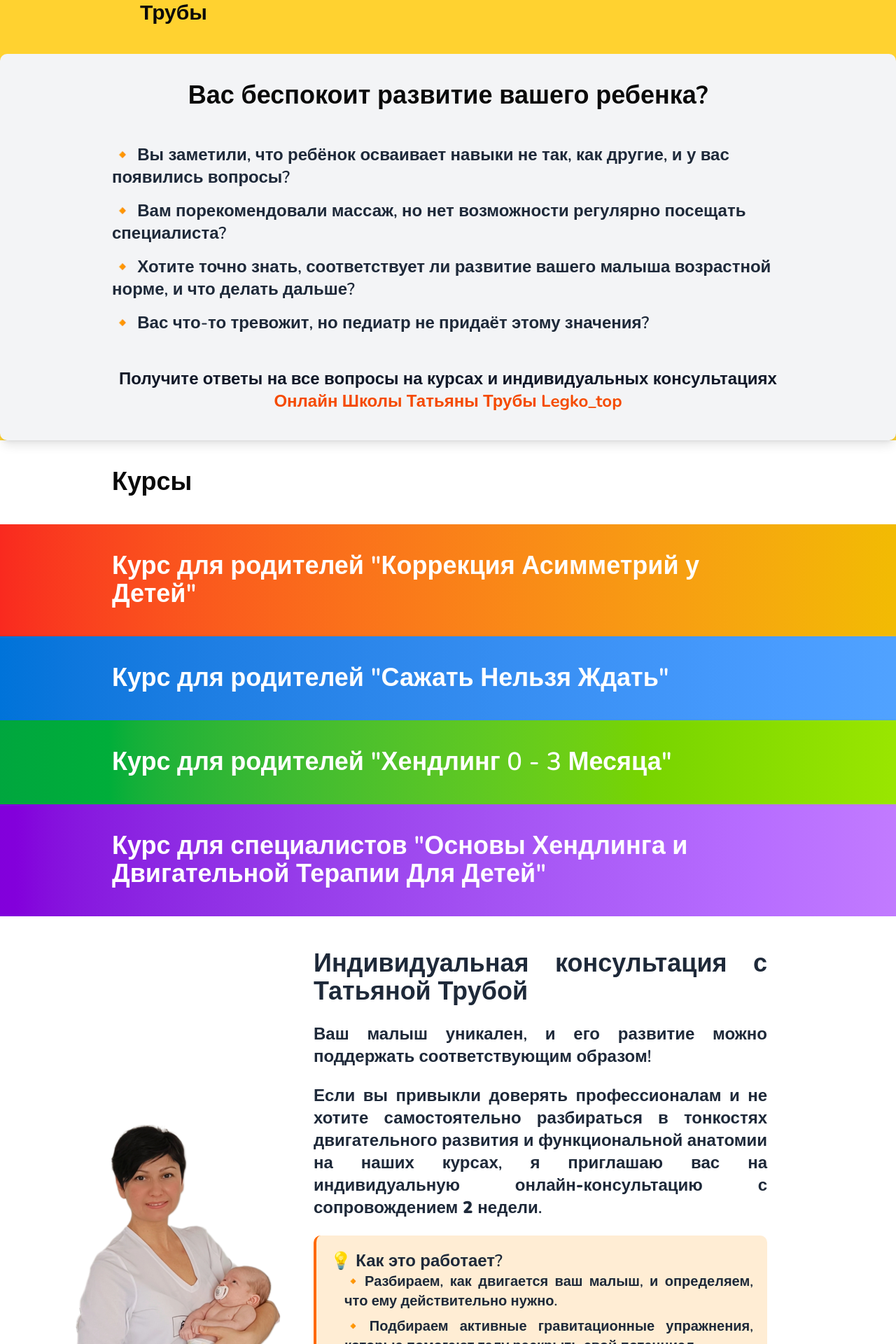
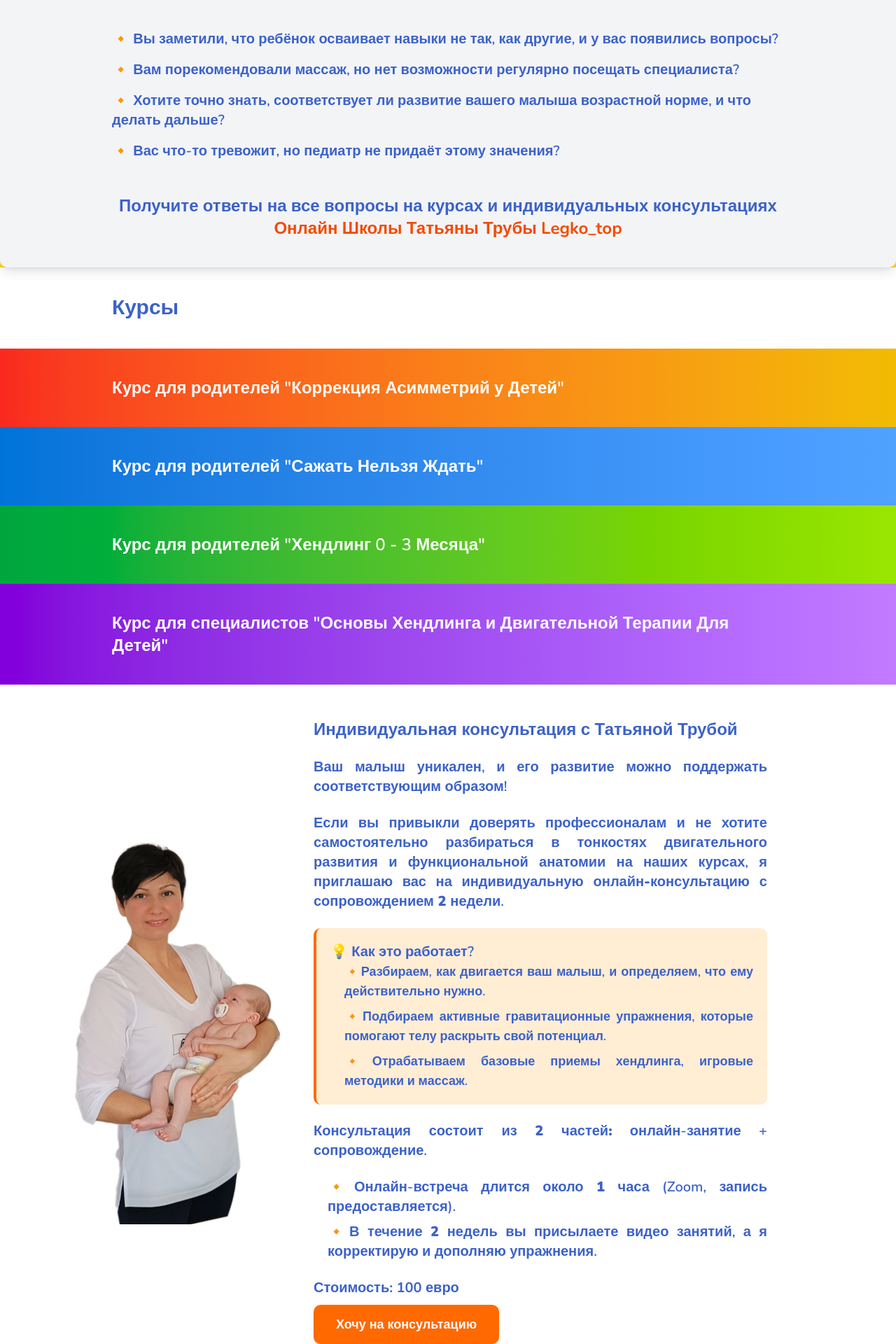
Before and after one commit to vrovsky/legkotop_v2, a React (Vite) app: page / in a window 1280 px wide. Shown: the part 700-2620 px from the top of the page at 70% size. Built offline with nearby package versions, Linux system fonts and the light colour scheme.

Commit message:
styles updated

```diff
--- a/src/components/Consultation.tsx
+++ b/src/components/Consultation.tsx
@@ -13,16 +13,16 @@
       </div>
 
       <div className="w-full lg:w-2/3 pr-4 xl:pr-30 space-y-6 text-gray-800">
-        <h2 className="text-2xl sm:text-4xl font-bold">
+        <h2 className="text-xl sm:text-2xl font-bold">
           Индивидуальная консультация с Татьяной Трубой
         </h2>
 
-        <p className="text-lg sm:text-2xl font-semibold">
+        <p className="text-lg sm:text-xl font-semibold">
           Ваш малыш уникален, и его развитие можно поддержать соответствующим
           образом!
         </p>
 
-        <p className="text-lg sm:text-2xl">
+        <p className="text-lg sm:text-xl">
           Если вы привыкли доверять профессионалам и не хотите самостоятельно
           разбираться в тонкостях двигательного развития и функциональной
           анатомии на наших курсах, я приглашаю вас на{" "}
@@ -33,10 +33,10 @@
         </p>
 
         <div className="bg-orange-100 p-5 rounded-lg border-l-4 border-orange-500">
-          <p className="font-semibold text-lg sm:text-2xl">
+          <p className="font-semibold text-lg sm:text-xl">
             💡 Как это работает?
           </p>
-          <ul className="pl-5 space-y-2 text-xl">
+          <ul className="pl-5 space-y-2 text-lg">
             <li>
               🔸Разбираем, как двигается ваш малыш, и определяем, что ему
               действительно нужно.
@@ -67,14 +67,13 @@
           </li>
         </ul>
 
-        <p className="xl:ml-10 text-base sm:text-xl font-bold">
-          Стоимость: 100 евро
-        </p>
+        <p className="text-base sm:text-xl font-bold">Стоимость: 100 евро</p>
 
         <Link
           to="/consultation"
-          className="ml-6 md:ml-80 xl:ml-19 inline-block bg-orange-500 hover:bg-orange-600 text-white font-bold py-4 px-8 rounded-lg
-                    text-lg shadow-md transition-all"
+          className="text-lg bg-orange-500
+           hover:bg-orange-600 text-white
+            font-bold py-4 px-8 rounded-lg shadow-md transition-all"
         >
           Хочу на консультацию
         </Link>
--- a/src/components/Courses.tsx
+++ b/src/components/Courses.tsx
@@ -1,11 +1,11 @@
-import React, { useState } from "react";
+import { useState } from "react";
 import { Link } from "react-router-dom";
 
 const courses = [
   {
     title: 'Курс для родителей "Коррекция Асимметрий у Детей"',
     content: (
-      <div className="space-y-4 px-4 sm:px-10 py-4 text-lg sm:text-2xl">
+      <div className="space-y-4 px-4 sm:px-10 py-4 text-lg sm:text-xl">
         <p>
           Вам нужен этот курс, если вы видите, что у ребенка были и/или есть:
         </p>
@@ -58,7 +58,7 @@
   {
     title: 'Курс для родителей "Сажать Нельзя Ждать"',
     content: (
-      <div className="space-y-4 px-4 sm:px-10 py-4 text-lg sm:text-2xl">
+      <div className="space-y-4 px-4 sm:px-10 py-4 text-lg sm:text-xl">
         <p>
           Курс состоит из <strong>теоретического вебинара</strong>, видео с
           реальными младенцами, практики и упражнений для самостоятельного
@@ -107,7 +107,7 @@
   {
     title: 'Курс для родителей "Хендлинг 0 - 3 Месяца"',
     content: (
-      <div className="space-y-4 px-4 sm:px-10 py-4 text-lg sm:text-2xl">
+      <div className="space-y-4 px-4 sm:px-10 py-4 text-lg sm:text-xl">
         <p>
           Хотите научиться безопасно и комфортно носить ребенка на руках,
           успокаивать его без слез, позаботиться о его здоровье и своевременном
@@ -136,7 +136,7 @@
     title:
       'Курс для специалистов "Основы Хендлинга и Двигательной Терапии Для Детей"',
     content: (
-      <div className="space-y-4 px-4 sm:px-10 py-4 text-lg sm:text-2xl">
+      <div className="space-y-4 px-4 sm:px-10 py-4 text-lg sm:text-xl">
         <p className="font-semibold">Поздравляю, меня зовут Татьяна Труба!</p>
         <p>
           Приглашаю на авторский курс{" "}
@@ -198,16 +198,16 @@
   };
   return (
     <div className="flex flex-col mx-auto text-justify">
-      <div className="text-3xl sm:text-4xl font-bold my-10 px-4 xl:px-40">
+      <h2 className="text-2xl sm:text-3xl font-bold my-10 px-4 xl:px-40">
         Курсы
-      </div>
+      </h2>
       {courses.map((course, index) => (
         <div
           key={index}
           className="transition all duration-300 ease-in-out overflow-x-hidden"
         >
           <button
-            className={`w-full text-left text-white text-2xl sm:text-4xl py-6 sm:py-10 px-4 xl:px-40 transition-all duration-300 ease-in-out
+            className={`w-full text-left text-white text-xl sm:text-2xl py-6 sm:py-10 px-4 xl:px-40 transition-all duration-300 ease-in-out
                         bg-gradient-to-r ${course.gradient} hover:brightness-120`}
             onClick={() => toggleCourse(index)}
           >
--- a/src/components/Intro.tsx
+++ b/src/components/Intro.tsx
@@ -11,23 +11,23 @@
   return (
     <div
       className={`bg-amber-300 transition-all duration-900 ease-out ${
-        isVisible ? "opacity-100 translate-y-0" : "opacity-0 translate-y-20"
+        isVisible ? "opacity-100 translate-x-0" : "opacity-0 translate-x-20"
       }`}
     >
       <div className="px-4 xl:px-20">
         <div className="flex flex-col lg:flex-row items-center">
           <div className="w-full lg:w-1/2 flex flex-col py-10 px-6 md:px-16 lg:px-10 xl:ml-20">
-            <div className="text-3xl md:text-4xl lg:text-5xl font-bold ">
+            <h2 className="text-2xl lg:text-4xl text-justify lg:text-left font-bold ">
               Все о психомоторном развитии детей от рождения до первых шагов для
               родителей и специалистов
-            </div>
-            <div className="mt-4 text-xl md:text-2xl lg:text-3xl text-justify">
+            </h2>
+            <h1 className="mt-4 text-xl lg:text-2xl text-justify">
               Помогите ребенку активно и симметрично двигаться в первый год
               жизни, чтобы обеспечить ему хорошую осанку в будущем
-            </div>
-            <div className="pt-4 text-xl md:text-2xl lg:text-3xl text-center lg:text-justify">
+            </h1>
+            <h1 className="pt-4 text-xl md:text-2xl lg:text-2xl text-center lg:text-justify">
               Авторская методика Татьяны Трубы
-            </div>
+            </h1>
           </div>
 
           <div className="w-full lg:w-1/3 flex justify-center">
@@ -36,19 +36,19 @@
               alt="Intro Pic"
               className={`w-full max-w-sm md:max-w-md lg:max-w-full transition-all duration-900 ease-out ${
                 isVisible
-                  ? "opacity-100 translate-y-0"
-                  : "opacity-0 translate-y-5"
+                // ? "opacity-100 translate-x-0"
+                // : "opacity-0 translate-x-5"
               }`}
             />
           </div>
         </div>
       </div>
-      <div className="bg-gray-100 py-6 md:py-10 px-4 xl:px-40 rounded-lg shadow-lg">
-        <div className="text-2xl md:text-4xl font-bold text-center mb-6">
+      <div className="bg-gray-100 py-6 md:pb-10 md:pt-20 px-4 xl:px-40 rounded-lg shadow-lg">
+        <h2 className="text-2xl md:text-4xl font-bold text-center mb-6">
           Вас беспокоит развитие вашего ребенка?
-        </div>
+        </h2>
 
-        <div className="space-y-4 py-6 text-lg md:text-2xl text-gray-800">
+        <h2 className="space-y-4 py-6 text-lg md:text-xl text-gray-800">
           <p>
             🔸 Вы заметили, что ребёнок осваивает навыки не так, как другие, и у
             вас появились вопросы?
@@ -62,16 +62,16 @@
             возрастной норме, и что делать дальше?
           </p>
           <p>🔸 Вас что-то тревожит, но педиатр не придаёт этому значения?</p>
-        </div>
+        </h2>
 
-        <div className="mt-6 text-lg md:text-2xl font-semibold text-center text-gray-900">
+        <h2 className="mt-6 text-lg md:text-2xl font-semibold text-center text-gray-900">
           Получите ответы на все вопросы на курсах и индивидуальных
           консультациях <br />
           <span className="text-orange-600 font-semibold">
             Онлайн Школы Татьяны Трубы{" "}
             <span className="font-bold">Legko_top</span>
           </span>
-        </div>
+        </h2>
       </div>
     </div>
   );
--- a/src/components/Lections.tsx
+++ b/src/components/Lections.tsx
@@ -75,7 +75,7 @@
                   {/* <h3 className="text-lg font-semibold mb-2">
                     {lecture.title}
                   </h3> */}
-                  <button className="w-full rounded-xl h-11 bg-blue-400 text-white hover:bg-blue-500 transition ease-in-out duration-400">
+                  <button className="text-xl font-bold w-full rounded-xl h-11 bg-blue-400 text-white hover:bg-blue-500 transition ease-in-out duration-400">
                     Купить
                   </button>
                 </div>
--- a/src/components/Reviews.tsx
+++ b/src/components/Reviews.tsx
@@ -70,8 +70,8 @@
   };
 
   return (
-    <div className="w-full py-10 bg-gray-100 px-4 sm:px-40">
-      <h2 className="text-4xl font-bold mb-6">Отзывы</h2>
+    <div className="w-full py-6 bg-gray-100 px-4 sm:px-40">
+      <h2 className="text-2xl font-bold">Отзывы</h2>
       <div className="mx-auto">
         <Slider {...settings}>
           {reviews.map((review, index) => (
--- a/src/index.css
+++ b/src/index.css
@@ -15,7 +15,8 @@
   font-weight: 600;
 
   color-scheme: light;
-  color: #213547;
+  /* color: #213547; */
+  color: #3c62c9;
   background-color: #ffffff;
 
   font-synthesis: none;
@@ -56,9 +57,12 @@
   --sidebar-ring: oklch(0.708 0 0);
 }
 
-/* h2 {
-  color: black;
-} */
+h1,
+h2,
+p,
+li {
+  color: #3c62c9;
+}
 
 .dark {
   --background: oklch(0.145 0 0);
```
Also changed, not shown: src/components/AboutMe.tsx (+9 -9 lines).
